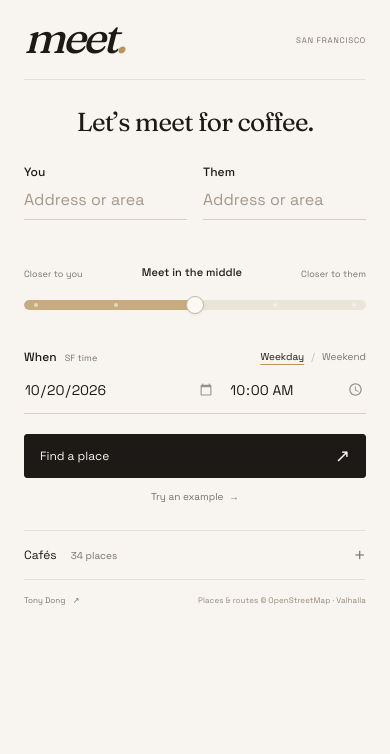
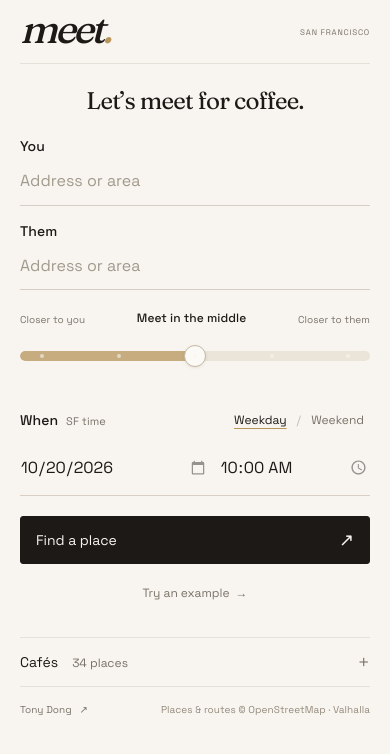
Before and after one commit to tonyd3/coffee-meetup, a Next.js app: page / in a window 390 px wide. Shown: the top 754 px of the page. Built offline with nearby package versions, Linux system fonts and the light colour scheme.

Commit message:
Improve coffee meetup usability on phones
Stack narrow-screen origins, enlarge text and touch targets, and make suggestions scrollable. Scroll to recommendations after their reveal completes.

```diff
--- a/app/globals.css
+++ b/app/globals.css
@@ -937,19 +937,23 @@ footer a:hover {
 }
 @media (max-width: 760px) {
   .shell {
-    padding: 0 24px;
+    padding: 0 max(20px, env(safe-area-inset-right)) env(safe-area-inset-bottom)
+      max(20px, env(safe-area-inset-left));
     max-width: 540px;
   }
   .masthead {
-    height: 80px;
+    height: 64px;
+  }
+  .wordmark {
+    font-size: 40px;
   }
   .masthead-note {
     font-size: 8px;
     letter-spacing: 0.1em;
   }
   .page-intro {
-    padding: 26px 0;
-    font-size: 26px;
+    padding: 22px 0;
+    font-size: 24px;
     letter-spacing: -0.7px;
   }
   .workspace.has-results {
@@ -959,26 +963,176 @@ footer a:hover {
   .origins {
     gap: 16px;
   }
+  .field-heading {
+    font-size: 14px;
+  }
   .location-input input {
     font-size: 16px;
+    height: 48px;
+  }
+  .clear-location {
+    width: 44px;
+    height: 48px;
+    font-size: 24px;
   }
   .location-detail {
-    font-size: 9px;
+    font-size: 12px;
+    line-height: 1.4;
+    white-space: normal;
+    min-height: 0;
+  }
+  .location-detail:empty {
+    display: none;
+  }
+  .location-menu {
+    top: 68px;
+    left: 0;
+    right: 0;
+    max-height: min(280px, 35dvh);
+    overflow-y: auto;
+    overscroll-behavior-y: contain;
+    touch-action: pan-y;
+  }
+  .location-menu li {
+    min-height: 56px;
+    font-size: 14px;
+  }
+  .location-menu li small,
+  .search-status {
+    font-size: 12px;
+  }
+  .balance {
+    margin: 20px 0;
+  }
+  .balance-heading {
+    font-size: 10px;
+  }
+  .crossfade {
+    font-size: 12px;
+    text-align: center;
+  }
+  .balance-control {
+    height: 44px;
+  }
+  .balance-thumb {
+    width: 44px;
+    height: 44px;
+  }
+  .balance-thumb > span {
+    inset: 11px;
+  }
+  .balance-stops {
+    inset-inline: 22px;
+  }
+  .when-label {
+    font-size: 14px;
+  }
+  .when-label > span {
+    font-size: 11px;
+  }
+  .day-shortcuts {
+    gap: 4px;
+    font-size: 12px;
+  }
+  .day-shortcuts button {
+    min-height: 44px;
+    padding: 0 6px;
   }
   .date-time-row {
-    gap: 14px;
-    grid-template-columns: 1.4fr 1fr;
+    gap: 12px;
+    grid-template-columns: minmax(0, 1.25fr) minmax(0, 1fr);
   }
   .date-time-row input {
+    font-size: 16px;
+    height: 44px;
+  }
+  .primary {
+    min-height: 48px;
     font-size: 14px;
-    height: 36px;
+  }
+  .example-button {
+    min-height: 44px;
+    font-size: 12px;
+  }
+  .form-error {
+    font-size: 13px;
   }
   .results {
     border-top: 1px solid var(--line);
     padding-top: 24px;
+    scroll-margin-top: 16px;
+  }
+  .meeting-summary,
+  .result-neighbourhood {
+    font-size: 12px;
   }
   .cafe-result h2 {
-    font-size: 30px;
+    font-size: clamp(24px, 7.2vw, 30px);
+  }
+  .address-link {
+    min-height: 44px;
+    font-size: 13px;
+    line-height: 1.5;
+  }
+  .walks .eyebrow {
+    font-size: 11px;
+  }
+  .walks strong {
+    font-size: 32px;
+  }
+  .walks p > span,
+  .hours-row {
+    font-size: 12px;
+  }
+  .hours-row a {
+    min-height: 44px;
+    display: inline-flex;
+    align-items: center;
+  }
+  .closing-warning,
+  .estimate-note {
+    font-size: 13px;
+  }
+  .calendar-options p {
+    font-size: 12px;
+  }
+  .calendar-options a,
+  .calendar-options button {
+    min-height: 48px;
+    align-items: center;
+    font-size: 14px;
+  }
+  .alternatives summary {
+    min-height: 48px;
+    font-size: 14px;
+  }
+  .alternative {
+    min-height: 64px;
+    gap: 12px;
+  }
+  .alternative > span:first-child {
+    min-width: 0;
+  }
+  .alternative strong,
+  .alternative .alternative-times {
+    font-size: 14px;
+  }
+  .alternative small {
+    font-size: 12px;
+  }
+  .text-button {
+    min-height: 48px;
+    font-size: 14px;
+  }
+  .shortlist-toggle {
+    min-height: 48px;
+  }
+  .shortlist-toggle > span:first-child {
+    font-size: 14px;
+  }
+  .shortlist-toggle small,
+  .shortlist-content > p {
+    font-size: 12px;
   }
   .shortlist-list {
     grid-template-columns: 1fr;
@@ -986,15 +1140,39 @@ footer a:hover {
   .shortlist-item {
     padding: 14px 0;
   }
+  .shortlist-item label {
+    min-height: 44px;
+  }
+  .shortlist-item input {
+    width: 20px;
+    height: 20px;
+  }
   .shortlist-item strong {
-    font-size: 11px;
+    font-size: 14px;
   }
   .shortlist-item small,
   .shortlist-item a {
+    font-size: 12px;
+  }
+  .shortlist-item a {
+    display: inline-flex;
+    min-width: 48px;
+    min-height: 44px;
+    align-items: center;
+    justify-content: flex-end;
+  }
+  .shortlist-content > p.shortlist-note {
+    font-size: 11px;
+  }
+  footer {
+    flex-wrap: wrap;
+    gap: 8px 16px;
     font-size: 10px;
   }
-  footer {
-    font-size: 8px;
+}
+@media (max-width: 480px) {
+  .origins {
+    grid-template-columns: minmax(0, 1fr);
   }
 }
 @media (prefers-reduced-motion: reduce) {
--- a/components/location-field.tsx
+++ b/components/location-field.tsx
@@ -172,8 +172,8 @@ export function LocationField({
                 className={i === active ? "active" : ""}
                 onPointerDown={(event) => {
                   event.preventDefault();
-                  choose(place);
                 }}
+                onClick={() => choose(place)}
                 onPointerMove={() => setActive(i)}
               >
                 <span>{place.name}</span>
--- a/components/meetup.tsx
+++ b/components/meetup.tsx
@@ -19,6 +19,11 @@ import { LocationField, type LocationValue } from "./location-field";
 import { change, Reveal } from "./motion";
 
 const EMPTY: LocationValue = { text: "", place: null };
+const resultStates = {
+  hidden: { opacity: 0, y: 6 },
+  visible: { opacity: 1, y: 0 },
+  exit: { opacity: 0 },
+};
 export function Meetup({ initialDate }: { initialDate: string }) {
   const [you, setYou] = useState<LocationValue>(EMPTY);
   const [them, setThem] = useState<LocationValue>(EMPTY);
@@ -33,6 +38,7 @@ export function Meetup({ initialDate }: { initialDate: string }) {
   const [selectedId, setSelectedId] = useState<string | null>(null);
   const request = useRef<AbortController | null>(null);
   const resultsRef = useRef<HTMLElement>(null);
+  const scrollAfterSearch = useRef(false);
   const [today, setToday] = useState(initialDate);
   useEffect(() => {
     setToday(sfToday());
@@ -54,6 +60,7 @@ export function Meetup({ initialDate }: { initialDate: string }) {
   }, []);
   function changeOrigin(which: "you" | "them", value: LocationValue) {
     request.current?.abort();
+    scrollAfterSearch.current = false;
     setLoading(false);
     setRoutes(null);
     setError("");
@@ -88,6 +95,7 @@ export function Meetup({ initialDate }: { initialDate: string }) {
       return;
     }
     request.current?.abort();
+    scrollAfterSearch.current = false;
     const controller = new AbortController();
     request.current = controller;
     setLoading(true);
@@ -106,19 +114,9 @@ export function Meetup({ initialDate }: { initialDate: string }) {
           data.error || "Couldn’t find a walking route. Please try again.",
         );
       if (controller.signal.aborted) return;
+      scrollAfterSearch.current =
+        window.matchMedia("(max-width: 760px)").matches;
       setRoutes(data);
-      if (window.matchMedia("(max-width: 760px)").matches)
-        setTimeout(
-          () =>
-            resultsRef.current?.scrollIntoView({
-              behavior: window.matchMedia("(prefers-reduced-motion: reduce)")
-                .matches
-                ? "instant"
-                : "smooth",
-              block: "start",
-            }),
-          150,
-        );
     } catch (e) {
       if (!controller.signal.aborted)
         setError(
@@ -141,6 +139,16 @@ export function Meetup({ initialDate }: { initialDate: string }) {
     setDate(value);
     setSelectedId(null);
     setError("");
+  }
+  function scrollToResults() {
+    if (!scrollAfterSearch.current) return;
+    scrollAfterSearch.current = false;
+    resultsRef.current?.scrollIntoView({
+      behavior: window.matchMedia("(prefers-reduced-motion: reduce)").matches
+        ? "instant"
+        : "smooth",
+      block: "start",
+    });
   }
   const matches =
     routes && date && time
@@ -303,9 +311,13 @@ export function Meetup({ initialDate }: { initialDate: string }) {
               <m.div
                 key="results"
                 className="results-content"
-                initial={{ opacity: 0, y: 6 }}
-                animate={{ opacity: 1, y: 0 }}
-                exit={{ opacity: 0 }}
+                variants={resultStates}
+                initial="hidden"
+                animate="visible"
+                exit="exit"
+                onAnimationComplete={(state) => {
+                  if (state === "visible") scrollToResults();
+                }}
                 transition={change}
               >
                 <p className="meeting-summary">
@@ -359,8 +371,13 @@ export function Meetup({ initialDate }: { initialDate: string }) {
               <m.div
                 key="no-results"
                 className="empty-state no-results"
-                initial={{ opacity: 0 }}
-                animate={{ opacity: 1 }}
+                variants={resultStates}
+                initial="hidden"
+                animate="visible"
+                exit="exit"
+                onAnimationComplete={(state) => {
+                  if (state === "visible") scrollToResults();
+                }}
                 transition={change}
               >
                 <span className="empty-mark" aria-hidden="true">
```
Also changed, not shown: 2 other files (tests, documents, lock files or other folders).
